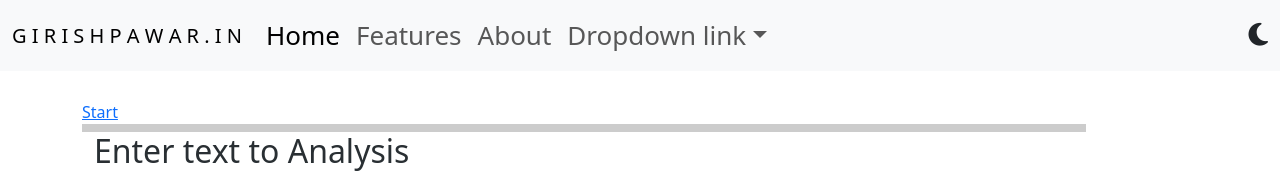
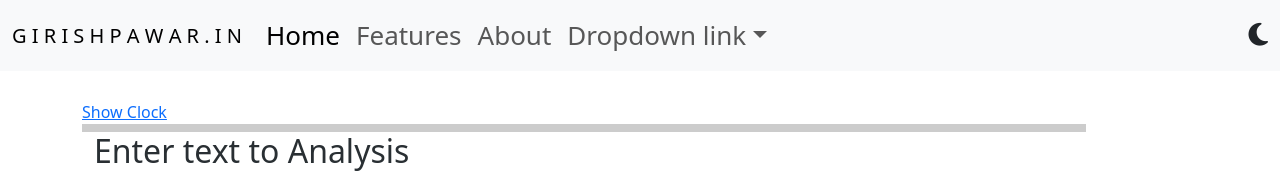
Before and after one commit to giiriishpawar/giiriishpawar, a React (Create React App) app: page / in a window 1280 px wide. Shown: the top 177 px of the page. Built offline with nearby package versions, Linux system fonts and the light colour scheme; the HTML template or start-up script is replaced by a standard one.

Commit message:
label change done.

```diff
--- a/src/views/ProgressBar/ProgressBar.js
+++ b/src/views/ProgressBar/ProgressBar.js
@@ -27,7 +27,7 @@ export default function ProgressBar(props) {
   return (
     <>
 
-        <div id="txt" style={{color: props.mode==='light'?'#292F33':'white'}}><a href="#" onClick={startClock}>Start</a> </div>
+        <div id="txt" style={{color: props.mode==='light'?'#292F33':'white'}}><a href="#" onClick={startClock}>Show Clock</a> </div>
         <div className="progress-container">
             <div className="progress-bar" id="myBar"></div>
         </div>
```
